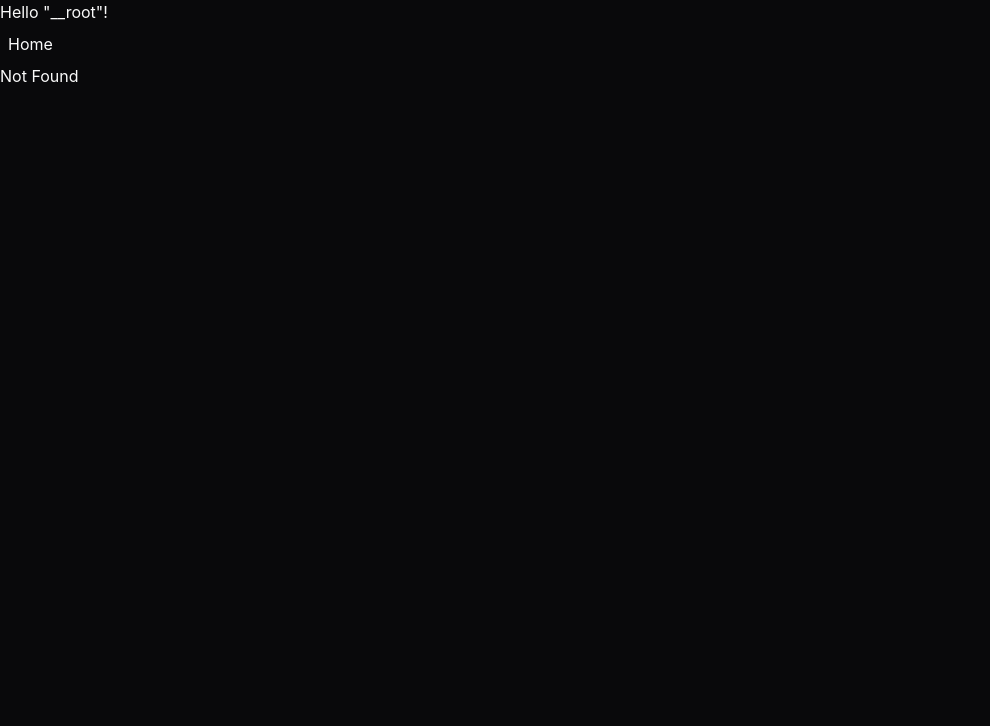
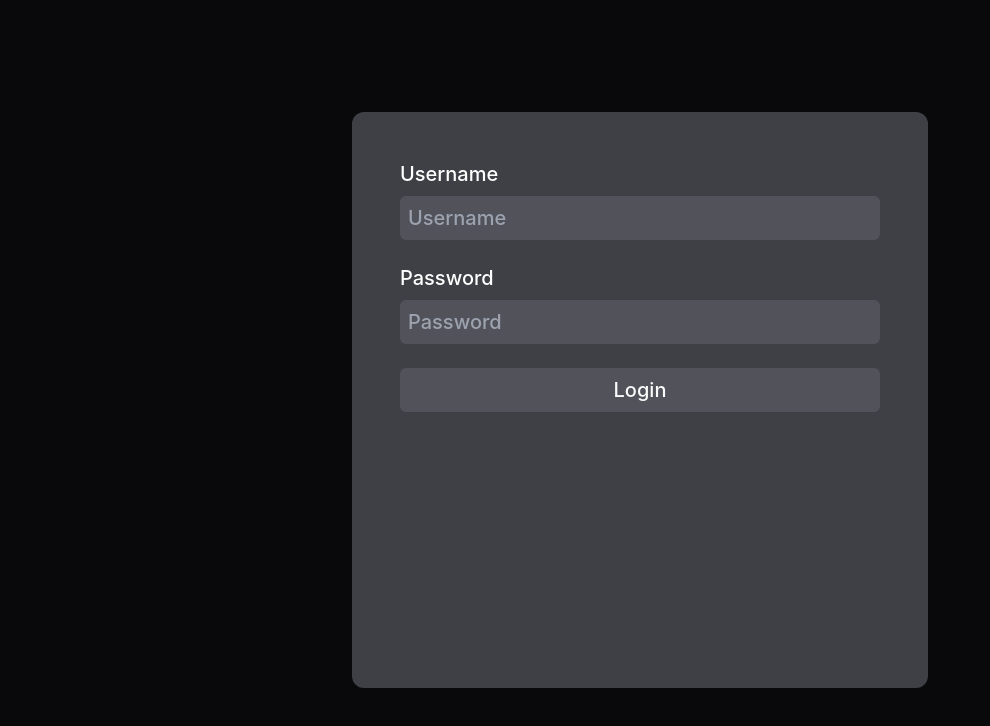
Before and after one commit to Aryan3902/discord-clone, a React (Vite) app in the folder discord-clone-frontend/: page /login in a window 1280 px wide. Before the commit this address had no page. Shown: the top 726 px of the page, without its empty margins (0-990 px from the left). Built offline with nearby package versions, Linux system fonts and the light colour scheme.

Commit message:
Basic Login route UI

```diff
--- a/discord-clone-frontend/src/routeTree.gen.ts
+++ b/discord-clone-frontend/src/routeTree.gen.ts
@@ -9,8 +9,14 @@
 // Additionally, you should also exclude this file from your linter and/or formatter to prevent it from being checked or modified.
 
 import { Route as rootRouteImport } from './routes/__root'
+import { Route as LoginRouteImport } from './routes/login'
 import { Route as IndexRouteImport } from './routes/index'
 
+const LoginRoute = LoginRouteImport.update({
+  id: '/login',
+  path: '/login',
+  getParentRoute: () => rootRouteImport,
+} as any)
 const IndexRoute = IndexRouteImport.update({
   id: '/',
   path: '/',
@@ -19,28 +25,39 @@ const IndexRoute = IndexRouteImport.update({
 
 export interface FileRoutesByFullPath {
   '/': typeof IndexRoute
+  '/login': typeof LoginRoute
 }
 export interface FileRoutesByTo {
   '/': typeof IndexRoute
+  '/login': typeof LoginRoute
 }
 export interface FileRoutesById {
   __root__: typeof rootRouteImport
   '/': typeof IndexRoute
+  '/login': typeof LoginRoute
 }
 export interface FileRouteTypes {
   fileRoutesByFullPath: FileRoutesByFullPath
-  fullPaths: '/'
+  fullPaths: '/' | '/login'
   fileRoutesByTo: FileRoutesByTo
-  to: '/'
-  id: '__root__' | '/'
+  to: '/' | '/login'
+  id: '__root__' | '/' | '/login'
   fileRoutesById: FileRoutesById
 }
 export interface RootRouteChildren {
   IndexRoute: typeof IndexRoute
+  LoginRoute: typeof LoginRoute
 }
 
 declare module '@tanstack/react-router' {
   interface FileRoutesByPath {
+    '/login': {
+      id: '/login'
+      path: '/login'
+      fullPath: '/login'
+      preLoaderRoute: typeof LoginRouteImport
+      parentRoute: typeof rootRouteImport
+    }
     '/': {
       id: '/'
       path: '/'
@@ -53,6 +70,7 @@ declare module '@tanstack/react-router' {
 
 const rootRouteChildren: RootRouteChildren = {
   IndexRoute: IndexRoute,
+  LoginRoute: LoginRoute,
 }
 export const routeTree = rootRouteImport
   ._addFileChildren(rootRouteChildren)
--- a/discord-clone-frontend/src/routes/__root.tsx
+++ b/discord-clone-frontend/src/routes/__root.tsx
@@ -1,5 +1,10 @@
 import * as React from "react";
-import { Link, Outlet, createRootRoute } from "@tanstack/react-router";
+import {
+  Link,
+  Outlet,
+  createRootRoute,
+  redirect,
+} from "@tanstack/react-router";
 import { TanStackRouterDevtools } from "@tanstack/router-devtools";
 
 export const Route = createRootRoute({
@@ -9,12 +14,7 @@ export const Route = createRootRoute({
 function RootComponent() {
   return (
     <React.Fragment>
-      <div>Hello "__root"!</div>
-      <div className="p-2 flex gap-2">
-        <Link to="/" className="[&.active]:font-bold">
-          Home
-        </Link>
-      </div>
+      {/* <Link to="/login">Login</Link> */}
       <Outlet />
       <TanStackRouterDevtools />
     </React.Fragment>
--- /dev/null
+++ b/discord-clone-frontend/src/routes/login.tsx
@@ -0,0 +1,28 @@
+import { createFileRoute } from "@tanstack/react-router";
+import {  } from "lucide-react";
+
+export const Route = createFileRoute("/login")({
+  component: RouteComponent,
+});
+
+function RouteComponent() {
+  return (
+    <div className="flex items-center justify-center h-screen">
+      <div className="bg-zinc-700 size-[36rem] rounded-xl">
+        <div className="p-12">
+        <form className="flex flex-col gap-6 ">
+          <div className="flex flex-col gap-2">
+            <label className="text-white font-medium text-xl">Username</label>
+            <input type="text" placeholder="Username" className="bg-zinc-600 rounded-md p-2 font-medium text-xl" />
+          </div>
+          <div className="flex flex-col gap-2">
+            <label className="text-white font-medium text-xl">Password</label>
+            <input type="password" placeholder="Password" className="bg-zinc-600 rounded-md p-2 font-medium text-xl" />
+          </div>
+          <button type="submit" className="bg-zinc-600 rounded-md p-2 font-medium text-xl hover:bg-zinc-800 transition-colors">Login</button>
+        </form>
+        </div>
+      </div>
+    </div>
+  );
+}
```
